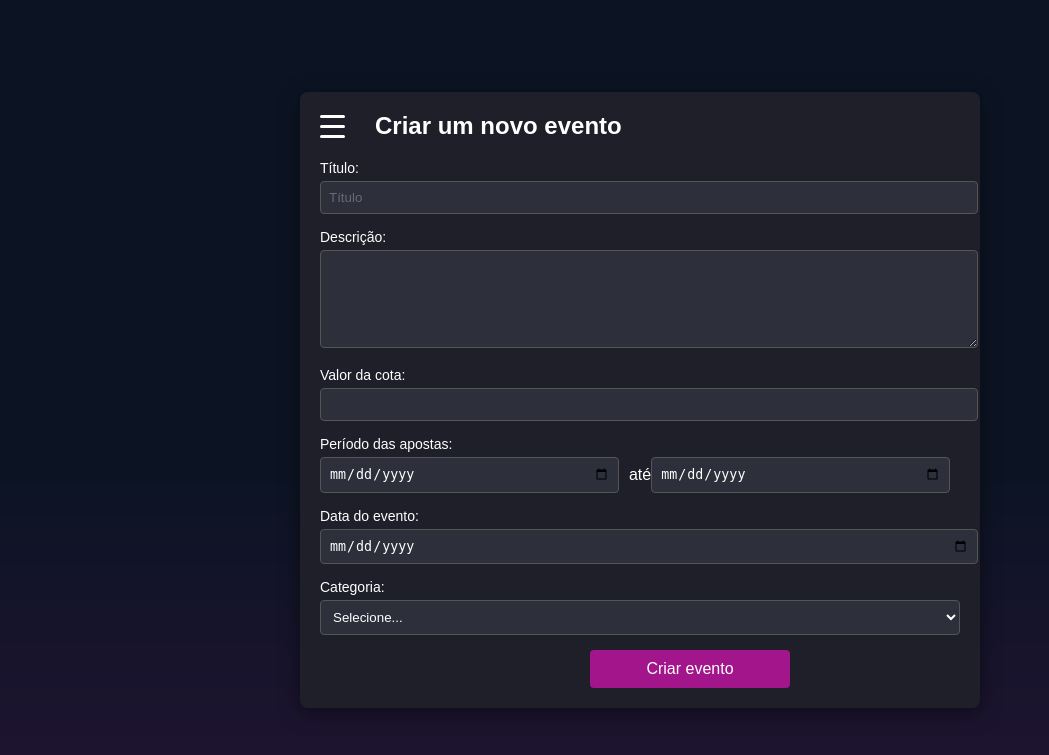
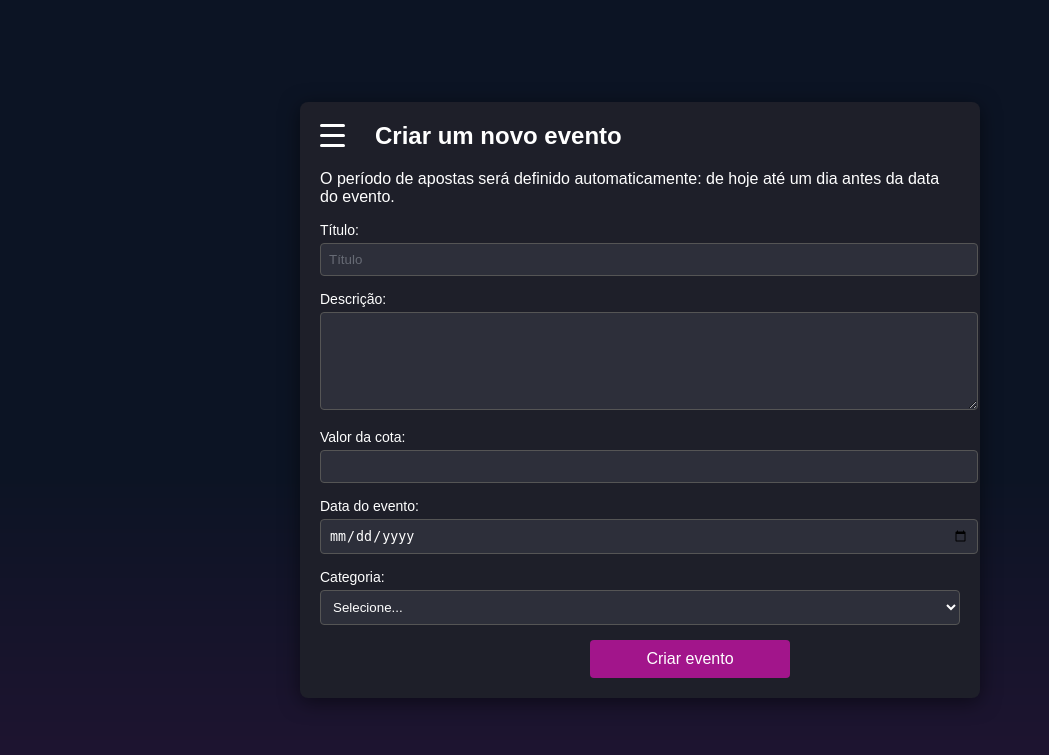
Before and after one commit to Luerfel/Integrador-ll, a Flask app: page /criar_evento in a window 1280 px wide. Shown: the top 755 px of the page, without its empty margins (0-1049 px from the left). Run offline with Flask 3, Linux system fonts and the light colour scheme; a user stored in the database is signed in; data comes from the database, SQL or seed files in the repository; both versions use the stored data as it was after the commit.

Commit message:
criar_evento pronto

```diff
--- a/templates/criar_evento.html
+++ b/templates/criar_evento.html
@@ -29,6 +29,9 @@
             {% endif %}
         {% endwith %}
 
+        <!-- Informar ao usuário sobre o período de apostas -->
+        <p>O período de apostas será definido automaticamente: de hoje até um dia antes da data do evento.</p>
+
         <form method="POST" action="{{ url_for('criar_evento') }}">
             <div class="form-group">
                 <label for="titulo">Título:</label>
@@ -43,15 +46,6 @@
             <div class="form-group">
                 <label for="valor_cota">Valor da cota:</label>
                 <input type="number" step="0.01" id="valor_cota" name="valor_cota" min="1.00" required value="{{ form_data.valor_cota if form_data else '' }}">
-            </div>
-
-            <div class="form-group">
-                <label for="periodo_apostas">Período das apostas:</label>
-                <div class="input-inline">
-                    <input type="date" id="data_inicio" name="data_inicio" required value="{{ form_data.data_inicio if form_data else '' }}">
-                    até
-                    <input type="date" id="data_fim" name="data_fim" required value="{{ form_data.data_fim if form_data else '' }}">
-                </div>
             </div>
 
             <div class="form-group">
```
Also changed, not shown: data/database.db.
